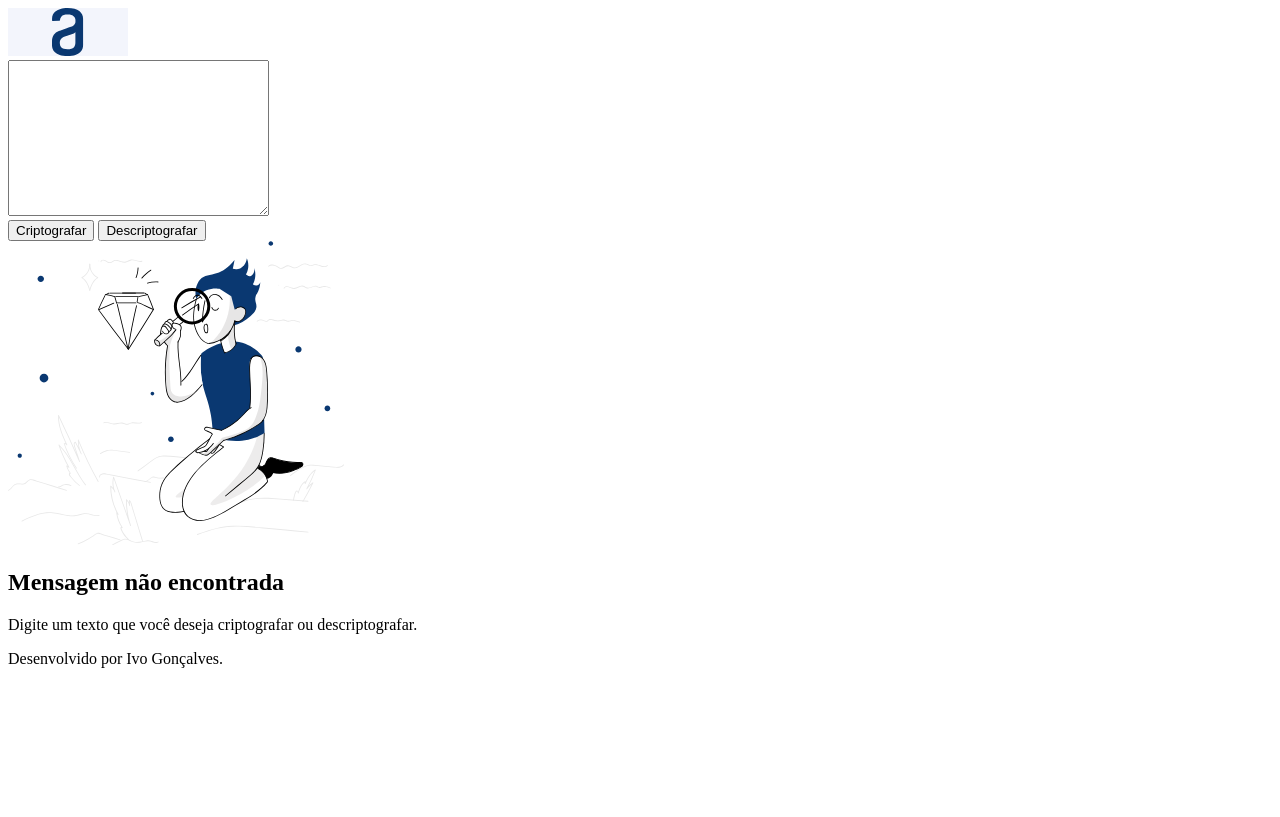
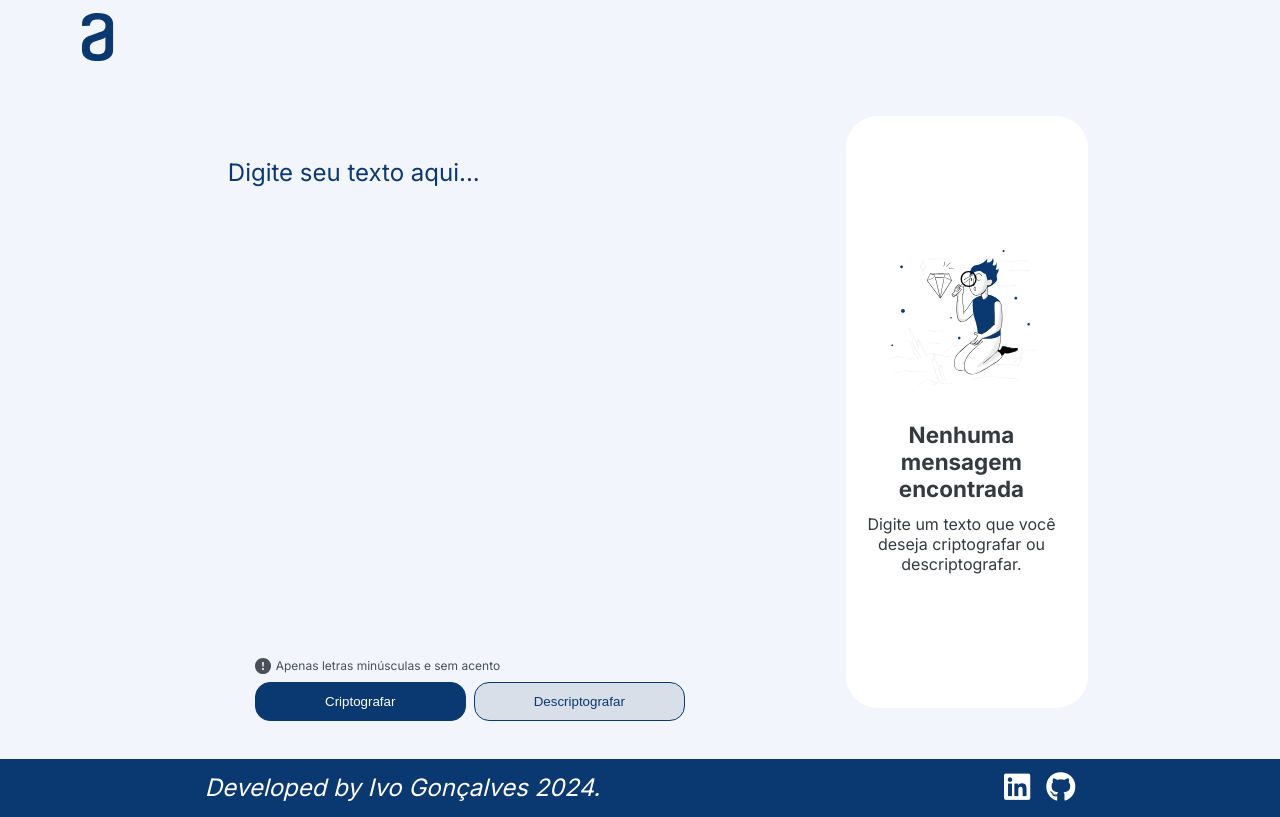
Before and after one commit to Ivo-jose/text-decoder, a plain HTML site: page index.html in a window 1280 px wide. Drawn offline with Linux system fonts and the light colour scheme.

Commit message:
Page styling

```diff
--- a/css/style.css
+++ b/css/style.css
@@ -0,0 +1,205 @@
+/* Importação da fonte */
+@import url('https://fonts.googleapis.com/css2?family=Inter:wght@400;700&display=swap');
+
+/* Variáveis CSS */
+:root {
+    /* Cores */
+    --first-color: #F3F5FC;
+    --second-color: #0A3871;
+    --third-color: #FFFFFF;
+    --fourth-color: #495057;
+    --fifth-color: #D8DFE8;
+    --sixth-color: #343A40;
+
+    /* Fontes */
+    --font-page: 'Inter', sans-serif;
+}
+
+
+
+/* Resetando os espaçamentos */
+*{
+    margin: 0;
+    padding: 0;
+}
+
+/* Fomatando toda tag <a> que estiver no doc. html */
+
+a {
+    text-decoration: none;
+}
+
+/*  Formatando o body */
+body {
+    background-color: var(--first-color);
+    font-family: var(--font-page) ;
+    height: 100%;
+}
+
+/*  Formatando o cabeçalho */
+.header {
+    padding: 1% 0 0 3%;
+}
+
+/* Formatando o container principal da página */
+.container {
+    padding: 3% 15% 3% 15%;
+    display: flex;
+    align-items: center;
+    justify-content: space-between;
+    gap: 4%;
+}
+
+/* Formatando a 1 primeira section e todo o seu conteúdo */
+.container__input {
+    padding: 6% 1% 0 1%;
+    display: flex;
+    flex-direction: column;
+    align-items: center;
+    justify-content: space-between;
+    gap: 415px;
+    width: 60%;
+}
+
+#container__input__text {
+    width: 90%;
+    height: 2rem;
+    border: none;
+    color: var(--second-color);
+    background-color: var(--first-color);
+    font-size: 24px;
+    font-weight: 400;
+}
+
+#container__input__text:focus {
+    outline: none;
+    padding: 2%;
+    border-radius: 0.5rem;
+    background-color: var(--first-color);
+
+}
+
+#container__input__text::placeholder {
+    color: var(--second-color);
+    font-family: var(--font-page);
+    font-size: 24px;
+
+    background-color: var(--first-color);
+}
+
+.container__input__btnAndInfo {
+    padding-top: 10%;
+    width: 80%;
+}
+
+
+.container__input__btnAndInfo__info {
+    display: flex;
+    text-align: center;
+    gap: 0.3125rem;
+}
+
+.container__input__btnAndInfo__info small {
+    color: var(--fourth-color);
+    font-size: 12px;
+}
+
+.container__input__btnAndInfo__btns {
+    display: flex;
+    justify-content: space-between;
+    padding: 2% 0 0 0;
+    gap: 8px;
+}
+
+.btn {
+    width: 60% ;
+    padding: 0.75rem;
+    border-radius: 15px;
+    font-weight: 400;
+    padding: 2.5%;
+}
+
+.btn:hover {
+    box-shadow: 2px 2px 5px var(--fourth-color);
+    font-weight: bold;
+}
+
+#encrypt {
+    background-color: var(--second-color);
+    border: 1px solid var(--second-color);
+    color: var(--third-color);
+}
+
+#decrypt {
+    border: 1px solid var(--second-color);
+    background-color: var(--fifth-color);
+    color: var(--second-color);
+}
+
+/* Formatando  a segunda section e todo seu conteúdo */
+.container__output {
+   background-color: var(--third-color);
+   border-radius: 32px;
+   width: 25%;
+   padding: 15% 1%;
+   align-items: center;
+   justify-content: space-between;
+}
+
+.container__output__content {
+    display: flex;
+    flex-direction: column;
+    text-align: center;
+    justify-content: space-around;
+    width: 95%;
+    gap: 32px;
+}
+
+.container__output__content__img {
+    width: 70%;
+    margin: 0 auto;
+}
+
+.container__output__content__img img {
+    width: 100%;
+}
+
+.container__output__content__msg {
+    color: var(--sixth-color) ;
+}
+
+.container__output__content__msg h2{
+    font-size: 1.4rem;
+    text-align: center;
+}
+
+.container__output__content__msg p {
+    font-size: 1rem;
+    margin-top: 12px;
+}
+
+/* Formatando o rodapé e seu conteúdo  */
+.footer {
+    text-align: center;
+    padding: 1% 16%;
+    font-size: 24px;
+    line-height: 32px;
+    font-family: 700;
+    color: var(--third-color);
+    background-color: var(--second-color);
+    display: flex;
+    justify-content: space-between;
+}
+
+.footer p {
+    font-style: italic;
+}
+
+.footer__link {
+    display: flex;
+    gap: 16px;
+}
+
+.footer__link a {
+    color: var(--third-color);
+}
--- a/index.html
+++ b/index.html
@@ -7,31 +7,60 @@
         <title>Text decoder</title>
         <!-- CSS -->
         <link rel="stylesheet" href="./css/style.css">
+        <!-- Favicon -->
+        <link rel="shortcut icon" href="./assets/Logo.ico" type="image/x-icon">
+        <!-- Font Awesome -->
+       <link rel="stylesheet" href="./css/fontawesome/css/all.min.css">
     </head>
     <body>
+        <!-- Barra de Navegação -->
         <header class="header">
             <nav class="header__nav">
-                <a class="header__nav__link" href="index" target="_blank">
+                <a class="header__nav__link" href="index.html">
                     <img src="./assets/Logo.svg" alt="logo_alura">
                 </a>
             </nav>
         </header>
+        <!-- Container Principal -->
         <main class="container">
+            <!-- Seção da inserção do texto -->
             <section class="container__input">
-                <textarea name="text" id="text" cols="30" rows="10"></textarea>
-                <div>
-                    <button>Criptografar</button>
-                    <button>Descriptografar</button>
+                <input name="text" id="container__input__text"  placeholder="Digite seu texto aqui..."></input>
+                <div class="container__input__btnAndInfo">
+                    <div class="container__input__btnAndInfo__info">
+                       <img src="./assets/bi_exclamation-circle-fill.svg" alt="warning icon">
+                       <small>Apenas letras minúsculas e sem acento</small>
+                    </div>
+                    <div class="container__input__btnAndInfo__btns">
+                       <button class="btn" id="encrypt">Criptografar</button>
+                       <button class="btn" id="decrypt">Descriptografar</button>
+                    </div>
                 </div>
             </section>
+            <!-- Seção da saída do texto criptografado -->
             <section class="container__output">
-                <img src="./assets/High quality products 1 1.svg" alt="">
-                <h2>Mensagem não encontrada</h2>
-                <p>Digite um texto que você deseja criptografar ou descriptografar.</p>
+                <div class="container__output__content">
+                    <div class="container__output__content__img">
+                        <img src="./assets/High quality products 1 1.svg" alt="Search image">
+                    </div>
+                    <div class="container__output__content__msg">
+                      <h2>Nenhuma mensagem encontrada</h2>
+                      <p>Digite um texto que você deseja criptografar ou descriptografar.</p>
+                    </div>
+                </div>
             </section>
         </main>
+        <!-- Rodapé -->
         <footer class="footer">
-            <p>Desenvolvido por Ivo Gonçalves.</p>
+            <p>Developed by Ivo Gonçalves 2024.</p>
+            <div class="footer__link">
+                <a href="https://www.linkedin.com/in/ivo-jose-developer/" target="_blank">
+                    <i class="fa-brands fa-linkedin fa-lg"></i>
+                </a>
+                <a href="https://github.com/Ivo-jose" target="_blank">
+                    <i class="fa-brands fa-github fa-lg"></i>
+                </a>
+            </div>
         </footer>
     </body>
 </html>
```
Also changed, not shown: assets/Logo.ico (added), assets/bi_exclamation-circle-fill.svg (added).
